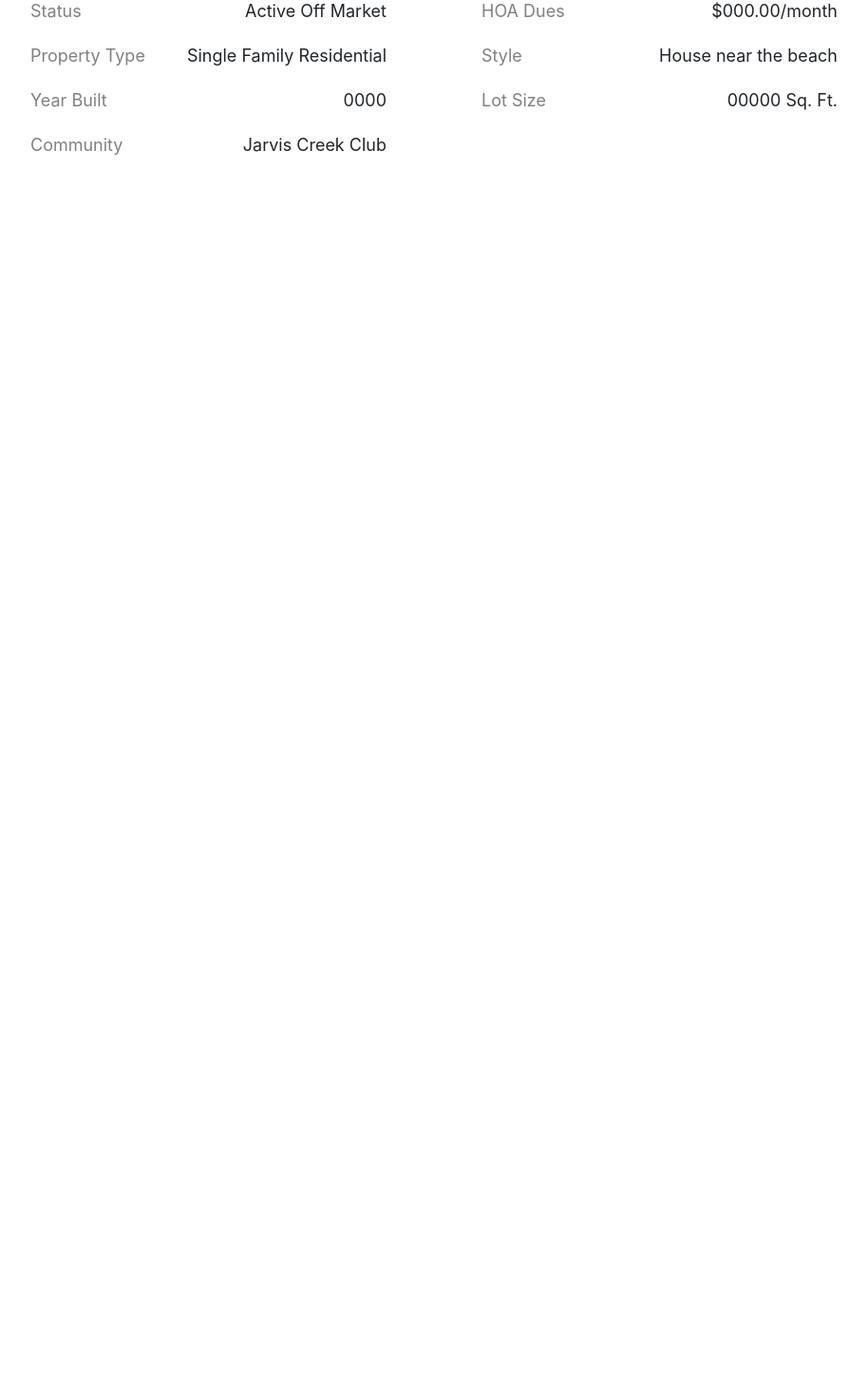
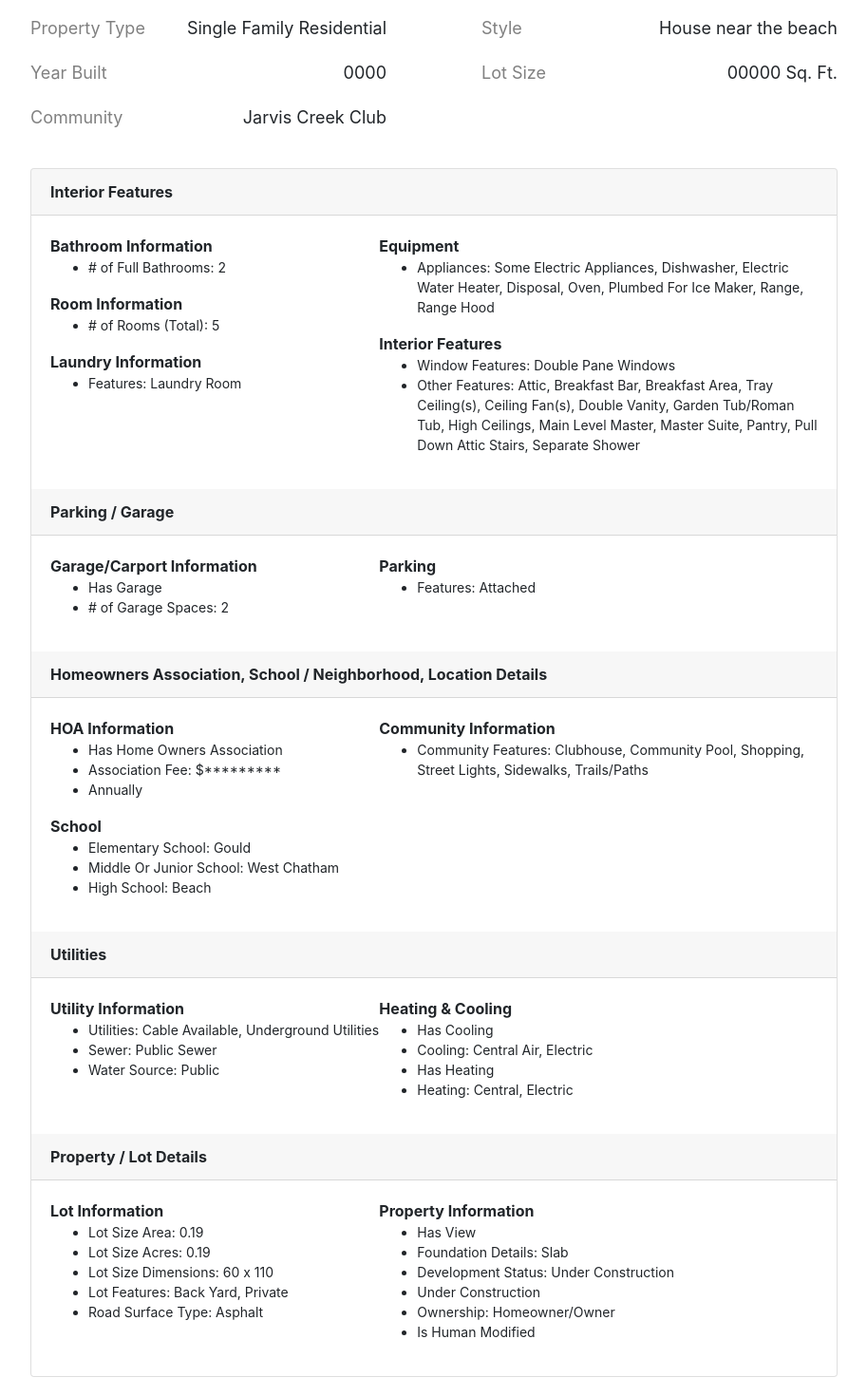
Before and after one commit to Norrismi/jarvis, a React (Create React App) app: page / in a window 1280 px wide. Shown: the part 1147-2617 px from the top of the page at 95% size, without its empty margins (183-1096 px from the left). Before the commit the page ends 2062 px from the top, so only its background shows below. Built offline with nearby package versions, Linux system fonts and the light colour scheme.

Commit message:
working on details

```diff
--- a/src/App.js
+++ b/src/App.js
@@ -1,6 +1,6 @@
 import React from 'react';
 import {BrowserRouter as Router, Switch, Route} from 'react-router-dom'
-import Details from './Components/details/Details'
+import PriceDetails from './Components/priceDetails/PriceDetails'
 import Home from './Components/home/Home'
 import NotFound from './Components/notFound/NotFound'
 import TopNav from './Components/Nav/TopNav'
@@ -10,7 +10,7 @@ function App() {
  <Router>
    <TopNav/>
    <Switch>
-      <Route path='/details' component={Details}/>
+      <Route path='/price-details' component={PriceDetails}/>
       <Route path="/" exact component={Home}/>
       <Route path='*' component={NotFound}/>
    </Switch>
--- a/src/Components/Nav/TopNav.js
+++ b/src/Components/Nav/TopNav.js
@@ -24,7 +24,7 @@ const TopNav = () => {
                         <a className="nav-link" href="/">Overview </a>
                     </li>
                     <li className="nav-item active">
-                        <a className="nav-link" href="/details">Property Details</a>
+                        <a className="nav-link" href="/price-details">Price Details</a>
                     </li>
                     {/* <li className="nav-item active">
                         <a className="nav-link" href="/contact">Contact</a>
--- a/src/Components/details/Details.js
+++ /dev/null
@@ -1,11 +0,0 @@
-import React from 'react';
-
-const Details = () => {
-    return (
-        <div>
-            Hello from Details
-        </div>
-    );
-}
-
-export default Details;
--- a/src/Components/home/Home.js
+++ b/src/Components/home/Home.js
@@ -135,6 +135,192 @@ const Home = () => {
                         </div>
                     </div>
             </div>
+
+
+            <div className="card home_card">
+                <div className="card-header" id='card-title'>
+                    Interior Features
+                </div>
+                <div className="card-body">
+
+                    <div className="features">
+
+                        <div className="features-column-one">
+                            <div id='card-title'>Bathroom Information</div>
+                                <ul>
+                                    <li id='card-li'># of Full Bathrooms: 2</li>
+                                </ul>
+                            <div id='card-title'>Room Information</div>
+                                <ul>
+                                    <li id='card-li'># of Rooms (Total): 5</li>
+                                </ul>
+
+                            <div id='card-title'>Laundry Information</div>
+                                <ul>
+                                    <li id='card-li'>Features: Laundry Room</li>
+                                </ul>
+
+                        </div>
+
+                        <div className="features-column-two">
+                            <div id='card-title'>Equipment</div>
+                                <ul>
+                                    <li id='card-li'>Appliances: Some Electric Appliances, Dishwasher, Electric Water Heater, Disposal, Oven, Plumbed For Ice Maker, Range, Range Hood</li>
+                                </ul>
+
+                            <div id='card-title'>Interior Features</div>
+                                <ul>
+                                    <li id='card-li'>Window Features: Double Pane Windows</li>
+                                    <li id='card-li'>Other Features: Attic, Breakfast Bar, Breakfast Area, Tray Ceiling(s), Ceiling Fan(s), Double Vanity, Garden Tub/Roman Tub, High Ceilings, Main Level Master, Master Suite, Pantry, Pull Down Attic Stairs, Separate Shower</li>
+                                </ul>
+
+                        </div>
+                    </div>
+                </div>
+
+
+                <div className="card-header" id='card-title'>
+               Parking / Garage
+                </div>
+                <div className="card-body">
+
+                    <div className="features">
+
+                        <div className="features-column-one">
+                            <div id='card-title'>Garage/Carport Information</div>
+                                <ul>
+                                    <li id='card-li'>Has Garage</li>
+                                    <li id='card-li'># of Garage Spaces: 2</li>
+                                </ul>
+
+                        </div>
+
+                        <div className="features-column-two">
+                            <div id='card-title'>Parking</div>
+                                <ul>
+                                    <li id='card-li'>Features: Attached</li>
+                                </ul>
+
+                        </div>
+                    </div>
+                </div>
+
+
+                <div className="card-header" id='card-title'>
+                    Homeowners Association, School / Neighborhood, Location Details
+                </div>
+                <div className="card-body">
+
+                    <div className="features">
+
+                        <div className="features-column-one">
+                            <div id='card-title'>HOA Information</div>
+                                <ul>
+                                    <li id='card-li'>Has Home Owners Association</li>
+                                    <li id='card-li'>Association Fee: $*********</li>
+                                    <li id='card-li'>Annually</li>
+                                </ul>
+                            <div id='card-title'>School</div>
+                                <ul>
+                                    <li id='card-li'>Elementary School: Gould</li>
+                                    <li id='card-li'>Middle Or Junior School: West Chatham</li>
+                                    <li id='card-li'>High School: Beach</li>
+                                </ul>
+
+                        </div>
+
+                        <div className="features-column-two">
+                            <div id='card-title'>Community Information</div>
+                                <ul>
+                                    <li id='card-li'>Community Features: Clubhouse, Community Pool, Shopping, Street Lights, Sidewalks, Trails/Paths</li>
+                                </ul>
+
+                        </div>
+                    </div>
+                </div>
+
+                <div className="card-header" id='card-title'>
+                Utilities
+                </div>
+                <div className="card-body">
+
+                    <div className="features">
+
+                        <div className="features-column-one">
+                            <div id='card-title'>Utility Information</div>
+                                <ul>
+                                    <li id='card-li'>Utilities: Cable Available, Underground Utilities</li>
+                                    <li id='card-li'>Sewer: Public Sewer</li>
+                                    <li id='card-li'>Water Source: Public</li>
+                                </ul>
+
+
+                        </div>
+
+                        <div className="features-column-two">
+                            <div id='card-title'>Heating & Cooling</div>
+                                <ul>
+                                    <li id='card-li'>Has Cooling</li>
+                                    <li id='card-li'>Cooling: Central Air, Electric</li>
+                                    <li id='card-li'>Has Heating</li>
+                                    <li id='card-li'>Heating: Central, Electric</li>
+                                </ul>
+
+
+
+                        </div>
+                    </div>
+                </div>
+
+                <div className="card-header" id='card-title'>
+                Property / Lot Details
+                </div>
+                <div className="card-body">
+
+                    <div className="features">
+
+                        <div className="features-column-one">
+                            <div id='card-title'>Lot Information</div>
+                                <ul>
+                                    <li id='card-li'>Lot Size Area: 0.19</li>
+                                    <li id='card-li'>Lot Size Acres: 0.19</li>
+                                    <li id='card-li'>Lot Size Dimensions: 60 x 110</li>
+                                    <li id='card-li'>Lot Features: Back Yard, Private</li>
+                                    <li id='card-li'>Road Surface Type: Asphalt</li>
+                                </ul>
+
+
+                        </div>
+
+                        <div className="features-column-two">
+                            <div id='card-title'>Property Information</div>
+                                <ul>
+                                    <li id='card-li'>Has View</li>
+                                    <li id='card-li'>Foundation Details: Slab</li>
+                                    <li id='card-li'>Development Status: Under Construction</li>
+                                    <li id='card-li'>Under Construction</li>
+                                    <li id='card-li'>Ownership: Homeowner/Owner</li>
+                                    <li id='card-li'>Is Human Modified</li>
+                                </ul>
+
+
+
+                        </div>
+                    </div>
+                </div>
+
+
+
+
+
+
+            </div>
+
+
+
+
+
+
         </div>
     );
 }
--- a/src/Components/home/home.css
+++ b/src/Components/home/home.css
@@ -4,14 +4,14 @@
     align-items: center;
     /* width: 850px; */
 
-    min-height: 2000px;
+    height: auto;
 }
 
 
 .home_carousel{
     display: flex;
     height: auto;
-    width: 850px;
+    width: 750px;
     margin-top: 20px
 }
 
@@ -59,6 +59,7 @@
 .home_stat-container-two{
     /* display: flex;
     flex-direction: row; */
+    margin-bottom: 20px;
 }
 
 .home_stat-title{
@@ -88,3 +89,34 @@
     font-size: 18px;
     /* flex: 2 1 auto; */
 }
+
+
+
+/* features card */
+
+#card-title{
+    font-weight: bold;
+}
+
+#card-li{
+    font-size: 14px;
+}
+
+.home_card{
+    width: 850px;
+    margin-bottom: 100px;
+}
+
+
+.features{
+    display: flex;
+    justify-content: space-between;
+}
+
+.features-column-one{
+    width: 375px;
+}
+
+.features-column-two{
+    width: 500px;
+}
--- /dev/null
+++ b/src/Components/priceDetails/PriceDetails.js
@@ -0,0 +1,13 @@
+import React from 'react';
+import './priceDetails.css'
+
+const PriceDetails = () => {
+    return (
+        <div className='price_container'>
+            <h2>Price Details</h2>
+
+        </div>
+    );
+}
+
+export default PriceDetails;
--- /dev/null
+++ b/src/Components/priceDetails/priceDetails.css
@@ -0,0 +1,6 @@
+.price_container{
+    display: flex;
+    flex-direction: column;
+    align-items: center;
+    padding: 20px;
+}
```
Also changed, not shown: src/Components/details/details.css (deleted).
